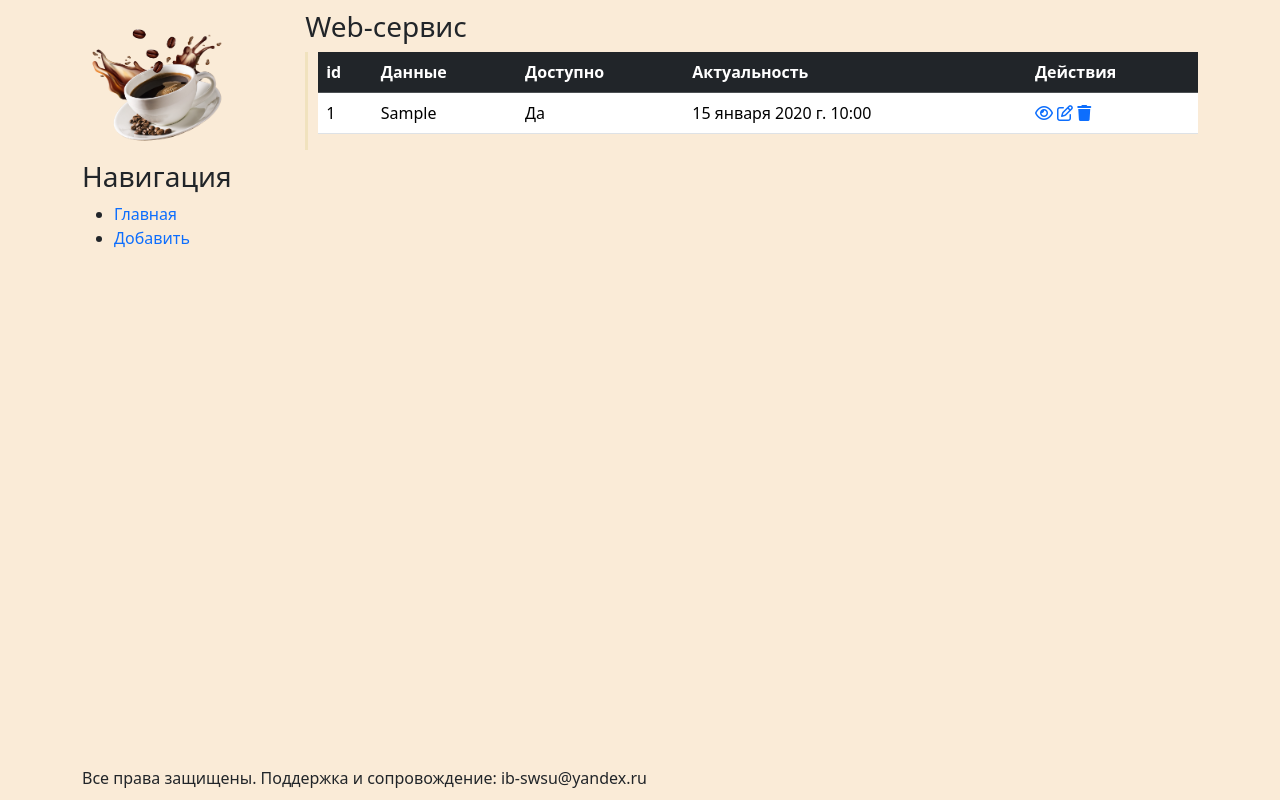
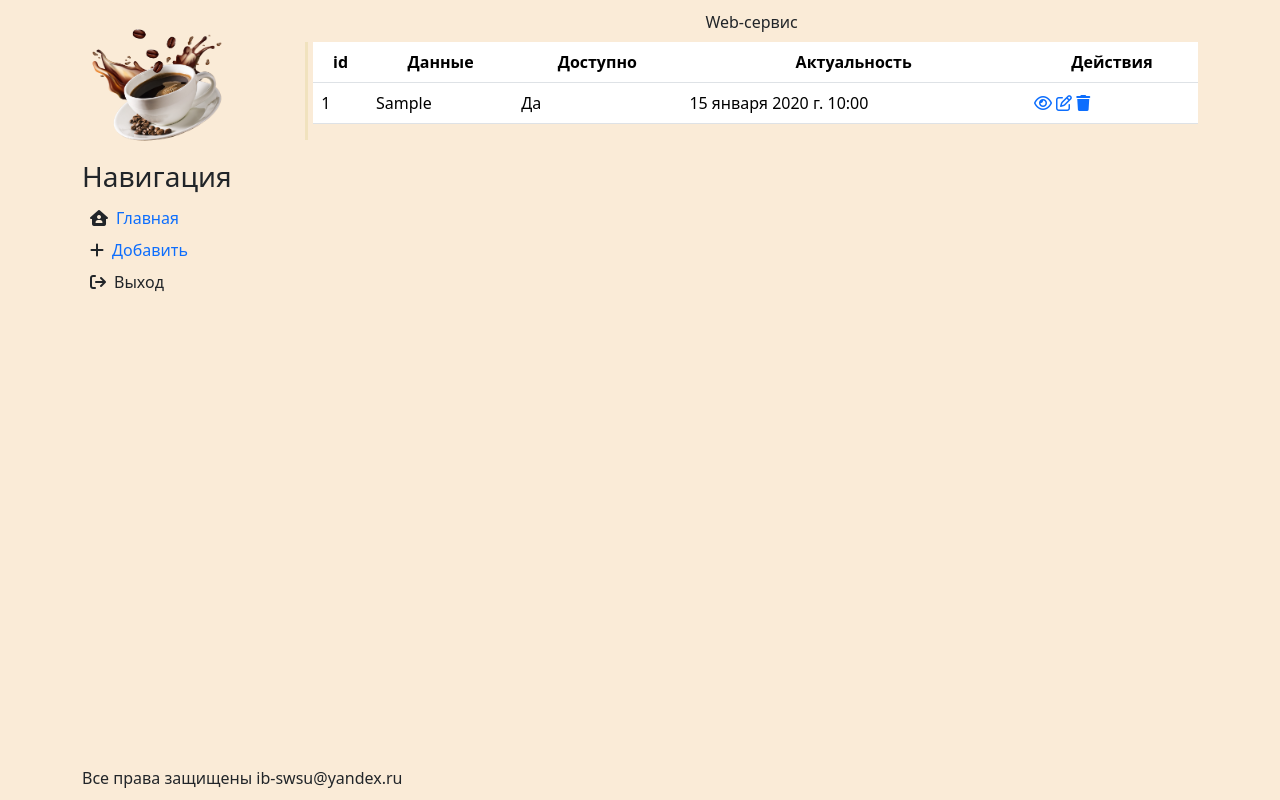
Before and after one commit to malkursk/digital, a Django app: page / in a window 1280 px wide. Run offline with Django 4.2, Linux system fonts and the light colour scheme; tables that the repository leaves empty hold one stand-in row (values such as "Sample post"); parts of the project's set-up code (start-up, migrations or seed data) failed here and were passed over; some libraries are stand-ins or nearby versions.

Commit message:
beautify

```diff
--- a/vkr/my/admin.py
+++ b/vkr/my/admin.py
@@ -1,4 +1,6 @@
 from django.contrib import admin
 
-from .models import Account
+from .models import Account,Test
+
 admin.site.register(Account)
+admin.site.register(Test)
--- a/vkr/my/static/my/css/style.css
+++ b/vkr/my/static/my/css/style.css
@@ -7,13 +7,26 @@ a {
     text-decoration: none;
 }
 
+input{
+    width: 100%;
+}
+
+th{
+    text-align: center;
+}
+
+input[type=checkbox]{
+    width: 20px;
+}
+
+
 aside {
     float: left;
     width: 20%;
 }
 
 main {
-    padding-left: 10px;
+    padding-left: 5px;
     width: 80%;
     float: right;
     border-left: solid;
--- a/vkr/my/templates/my/layout.html
+++ b/vkr/my/templates/my/layout.html
@@ -14,14 +14,13 @@
 
 <body class="container">
     <aside>
-        <img src="{%static 'my/img/z.png'%}" width="150"  alt="Лого">
+        <img src="{%static 'my/img/z.png'%}" width="150" alt="Лого">
         <h3>Навигация</h3>
-        <ul>
-            <li><a href="{%url 'url_list'%}">Главная</a></li>
-            <li><a href="{%url 'url_create'%}">Добавить</a></li>
-        </ul>
+        <i class="fa-solid fa-house-user m-2"></i></i></i><a href="{%url 'url_list'%}">Главная</a><br>
+        <i class="fa-sharp fa-solid fa-plus m-2"></i><a href="{%url 'url_create'%}">Добавить</a><br>
+        <i class="fa-solid fa-arrow-right-from-bracket m-2"></i></i><a>Выход</a>
     </aside>
-<h3>Web-сервис</h3>
+    <center class="mb-2">Web-сервис</center>
     <main>
         {% block content %}
 
@@ -29,7 +28,7 @@
 
     </main>
 
-    <footer class="fs-7">Все права защищены. Поддержка и сопровождение: ib-swsu@yandex.ru</footer>
+    <footer class="fs-7">Все права защищены ib-swsu@yandex.ru</footer>
 
 </body>
 
--- a/vkr/my/templates/my/list.html
+++ b/vkr/my/templates/my/list.html
@@ -4,7 +4,7 @@
 
 {% block content %}
 <table class="table">
-    <thead class="table-dark">
+    <thead>
         <tr>
             <th>id</th>
             <th>Данные</th>
```
